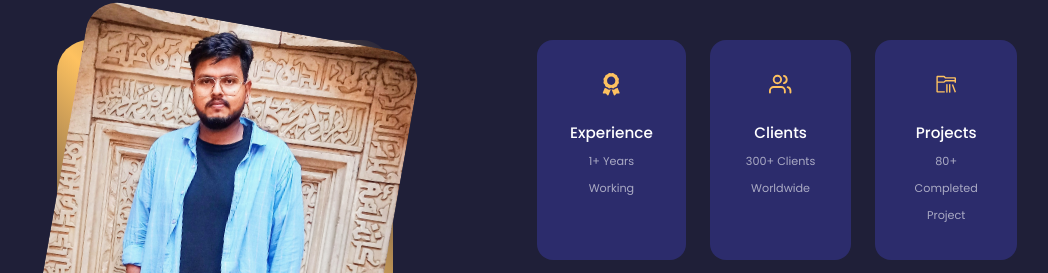
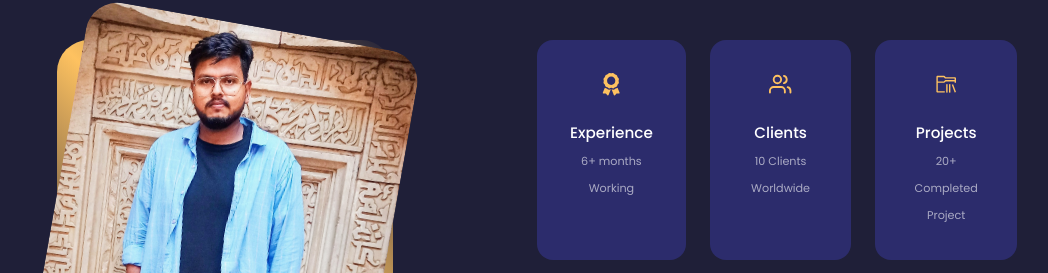
Before and after one commit to 57saurabh/my-portfolio, a React (Create React App) app: page / in a window 1280 px wide. Shown: the part 999-1272 px from the top of the page, without its empty margins (103-1151 px from the left). Built offline with nearby package versions, Linux system fonts and the light colour scheme.

Commit message:
Update About.jsx

```diff
--- a/src/component/about/About.jsx
+++ b/src/component/about/About.jsx
@@ -26,21 +26,21 @@ const About = () => {
           <article className="about__card">
             <FaAward className='about__icon' />
             <h5>Experience</h5>
-            <small>1+ Years Working</small>
+            <small>6+ months Working</small>
           </article>
 
 
           <article className="about__card">
             <FiUsers className='about__icon' />
             <h5>Clients</h5>
-            <small>300+ Clients Worldwide</small>
+            <small>10 Clients Worldwide</small>
           </article>
 
 
           <article className="about__card">
             <VscFolderLibrary className='about__icon' />
             <h5>Projects</h5>
-            <small>80+ Completed Project</small>
+            <small>20+ Completed Project</small>
           </article>
         </div>
         <p>
```
